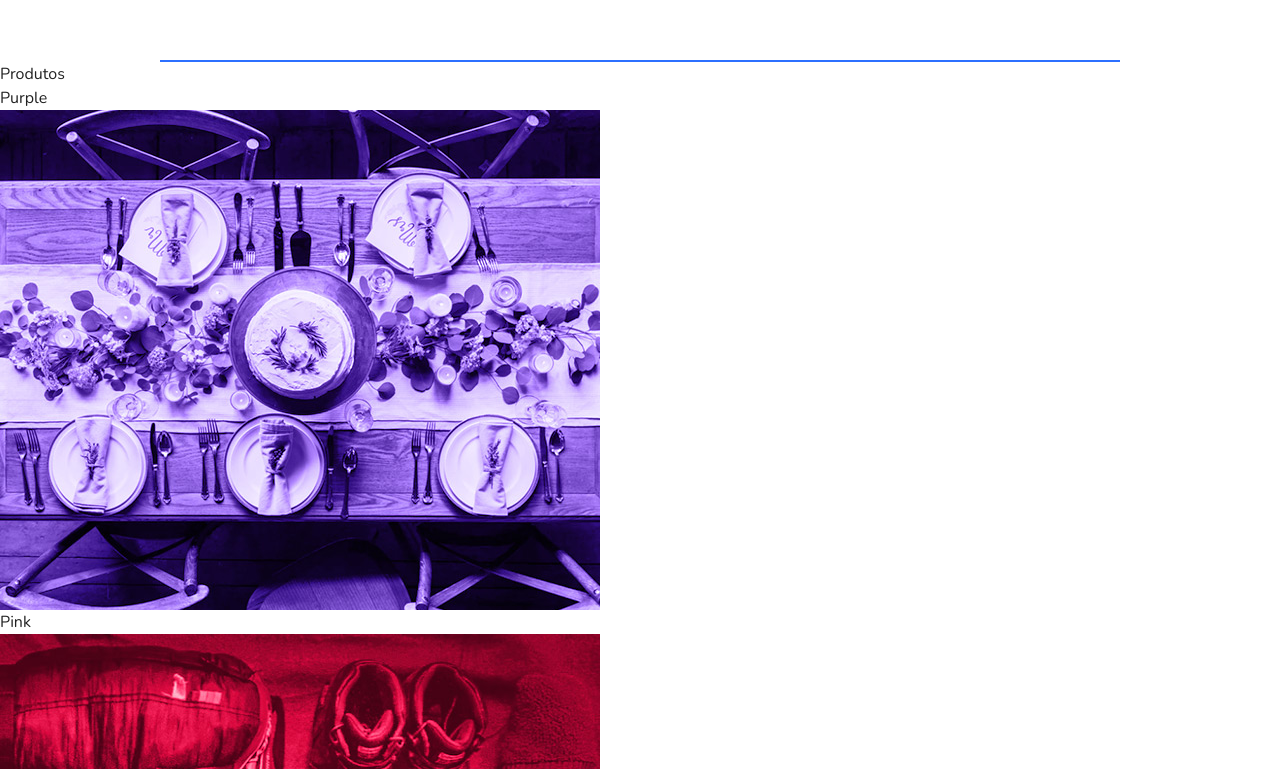
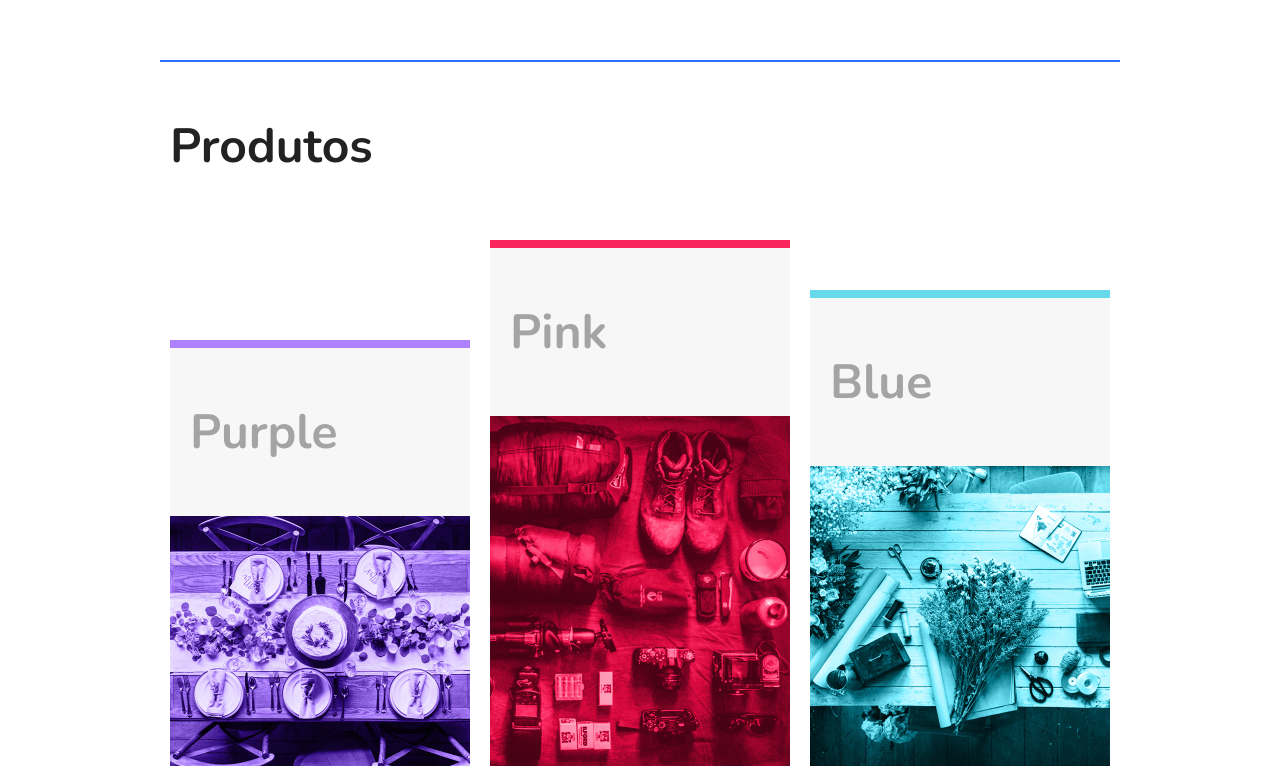
Before and after one commit to iaugustoz/zayan-games, a website: page index.html in a window 1280 px wide. Shown: the part 946-1715 px from the top of the page. Drawn offline with nearby package versions, Linux system fonts and the light colour scheme.

Commit message:
style: seção dos produtos personalizada

```diff
--- a/index.html
+++ b/index.html
@@ -66,21 +66,21 @@
     </section>
 
     <section class="produtos" id="produtos">
-        <h1>Produtos</h1>
+        <h1 class="text-5xl font-bold m-[0_10px_60px_10px]">Produtos</h1>
         <div class="produtos-container">
 
-            <div class="produtos-item purple">
-                <h2>Purple</h2>
+            <div class="produtos-item border-t-8 border-solid border-purple-450">
+                <h2 class="text-5xl text-gray-450 font-bold bg-gary-75 py-60px px-20px">Purple</h2>
                 <img src="src/img/produtos1.jpg" alt="Produtos 1">
             </div>
 
-            <div class="produtos-item pink">
-                <h2>Pink</h2>
+            <div class="produtos-item border-t-8 border-solid border-pink-650">
+                <h2 class="text-5xl text-gray-450 font-bold bg-gary-75 py-60px px-20px">Pink</h2>
                 <img src="src/img/produtos2.jpg" alt="Produtos 2">
             </div>
 
-            <div class="produtos-item blue">
-                <h2>Blue</h2>
+            <div class="produtos-item border-t-8 border-solid border-blue-350">
+                <h2 class="text-5xl text-gray-450 font-bold bg-gary-75 py-60px px-20px">Blue</h2>
                 <img src="src/img/produtos3.jpg" alt="Produtos 3">
             </div>
 
--- a/src/css/input.css
+++ b/src/css/input.css
@@ -42,4 +42,17 @@
     .sobre-img {
         @apply flex-1.1 mx-10px ;
     }
+
+    /* Produtos */
+    .produtos {
+        @apply max-w-[960px] mx-auto py-60px;
+    }
+
+    .produtos-container {
+        @apply flex flex-wrap items-end;
+    }
+
+    .produtos-item {
+        @apply flex-1.2 m-10px;
+    }
 }
--- a/tailwind.config.js
+++ b/tailwind.config.js
@@ -12,6 +12,11 @@ module.exports = {
         'black-700': '#222222',
         'blue-750': '#122ab2',
         'blue-550': '#2C70FF',
+        'blue-350': '#66D9EB',
+        'pink-650': '#F9265E',
+        'purple-450': '#AE81FF',
+        'gary-75': '#F7F7F7',
+        'gray-450': '#A4A4A4',
         'gray-550': '#7C7C7C',
 
       },
@@ -23,6 +28,7 @@ module.exports = {
       },
       flex: {
         '1.1': '1 1 160px',
+        '1.2': '1 1 175px',
         '2': '2 1 300px',
       },
     },
```
Also changed, not shown: dist/output.css.
